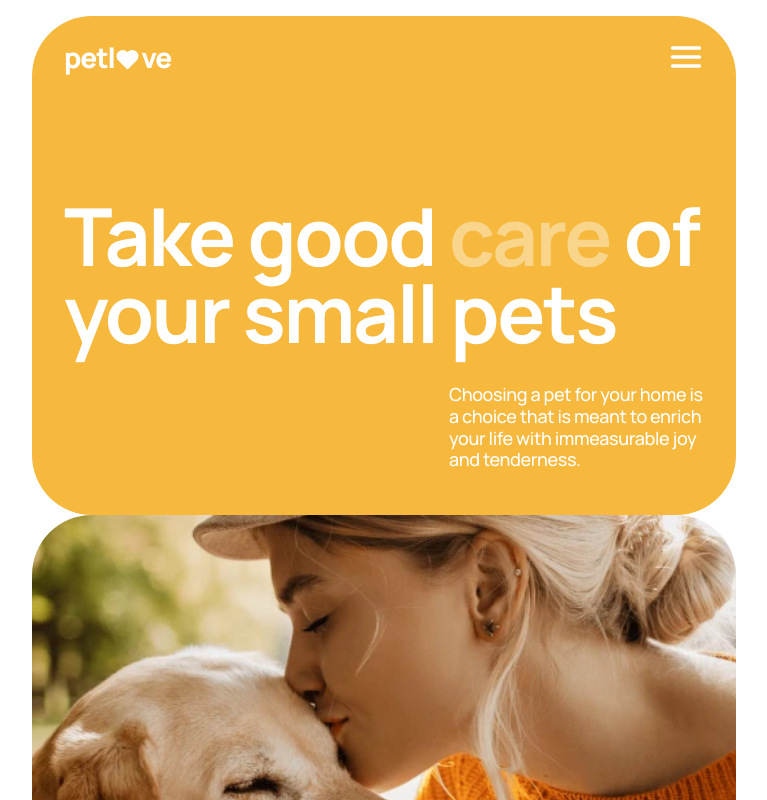
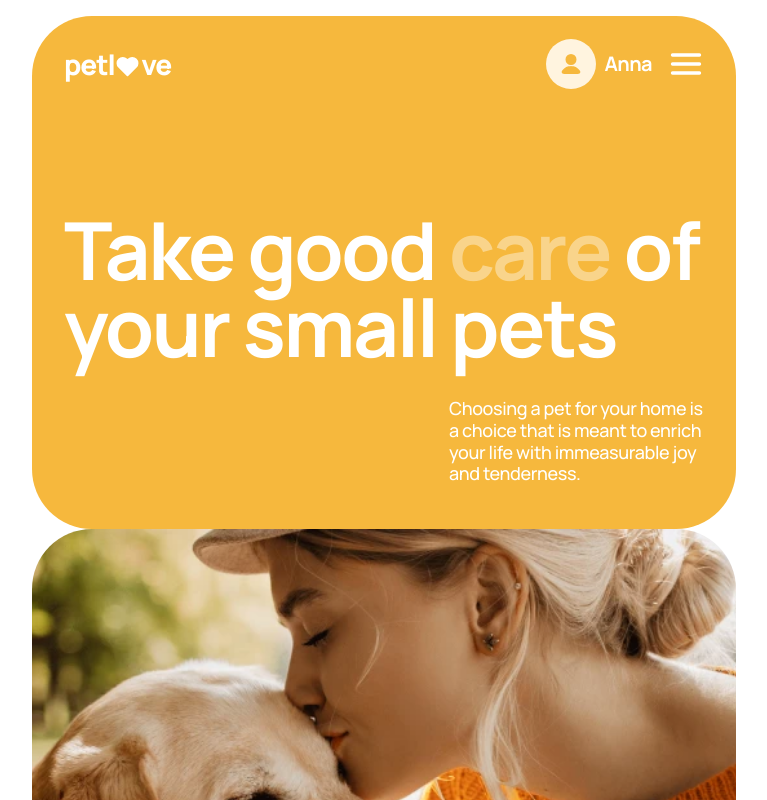
Before and after one commit to NiukaloTetiana/petLove, a React (Vite) app: page / in a window 1280 px wide. Shown: the top 800 px of the page, without its empty margins (256-1023 px from the left). Built offline with nearby package versions, Linux system fonts and the light colour scheme.

Commit message:
change name files and corrected styles

```diff
--- a/src/components/Header/BurgerMenu.tsx
+++ b/src/components/Header/BurgerMenu.tsx
@@ -19,7 +19,7 @@ export const BurgerMenu = ({
   isOpen,
 }: IBurgerMenuProps) => {
   const backdropRef = useRef(null);
-  const isLogin = false;
+  const isLogin = true;
   const location = useLocation();
   const isHomePage = location.pathname === "/";
 
@@ -53,7 +53,10 @@ export const BurgerMenu = ({
         />
 
         {isLogin ? (
-          <LogoutButton toggleMenu={toggleMenu} className="block lg:hidden" />
+          <LogoutButton
+            toggleMenu={toggleMenu}
+            className="inline-block w-full md:w-[155px] lg:hidden"
+          />
         ) : (
           <AuthButton
             toggleMenu={toggleMenu}
--- a/src/components/Header/Header.tsx
+++ b/src/components/Header/Header.tsx
@@ -11,7 +11,7 @@ import { useModal } from "../../hooks";
 
 export const Header = () => {
   const [isMenuOpen, toggleMenu] = useModal();
-  const isLogin = false;
+  const isLogin = true;
   const location = useLocation();
   const isHomePage = location.pathname === "/";
 
--- a/src/components/Header/LogoutButton.tsx
+++ b/src/components/Header/LogoutButton.tsx
@@ -21,7 +21,7 @@ export const LogoutButton = ({ toggleMenu, className }: ILogoutButtonProps) => {
           toggleModal();
         }}
         type="button"
-        className={`${className} link-reg lg::w-[136px] h-[42px] w-full rounded-[30px] bg-[#f6b83d] py-[12px] text-center text-[14px] font-bold uppercase leading-[1.29] tracking-[-0.03em] text-[#f6b83d] transition duration-300 md:h-[50px] md:w-[155px] md:py-[15px] md:text-[16px] md:leading-[1.4] lg:w-[136px] lg:text-white ${isHomePage ? "text-white lg:outline lg:outline-1 lg:outline-[#ffffff66]" : "bg-[#fff4df] lg:bg-[#f6b83d]"}`}
+        className={`${className} link-reg h-[42px] rounded-[30px] bg-[#f6b83d] py-[12px] text-center text-[14px] font-bold uppercase leading-[1.29] tracking-[-0.03em] text-[#f6b83d] transition duration-300 md:h-[50px] md:py-[15px] md:text-[16px] md:leading-[1.4] lg:w-[136px] lg:text-white ${isHomePage ? "text-white lg:outline lg:outline-1 lg:outline-[#ffffff66]" : "bg-[#fff4df] lg:bg-[#f6b83d]"}`}
       >
         Log out
       </button>
@@ -30,7 +30,7 @@ export const LogoutButton = ({ toggleMenu, className }: ILogoutButtonProps) => {
         <Modal
           isOpen={isOpenModal}
           toggleModal={toggleModal}
-          className="px-[28px] py-10 md:px-[80px] md:py-[80px]"
+          className="bg-[#fff4df] px-[28px] py-10 md:p-[80px]"
         >
           <LogOut toggleLogOutModal={toggleModal} />
         </Modal>
--- a/src/components/LogOut/LogOut.tsx
+++ b/src/components/ModalLogOut/ModalLogOut.tsx
@@ -15,14 +15,14 @@ export const LogOut = ({ toggleLogOutModal }: ILogOutProps) => {
   };
 
   return (
-    <div>
+    <>
       <div className="mx-auto mb-5 flex size-[80px] items-center justify-center rounded-[50%] bg-[#fff4df]">
         <img
           srcSet={`${modal_cat_1x} 1x, ${modal_cat_2x} 2x`}
           src={modal_cat_1x}
           alt="Cat"
           loading="lazy"
-          className="h-[44px] w-[44px]"
+          className="size-[44px]"
         />
       </div>
       <h3 className="mb-[28px] text-center text-[20px] font-bold leading-[1] tracking-[-0.03em] text-[#262626] md:text-[28px] md:leading-[1.17]">
@@ -44,6 +44,6 @@ export const LogOut = ({ toggleLogOutModal }: ILogOutProps) => {
           Cancel
         </button>
       </div>
-    </div>
+    </>
   );
 };
```
Also changed, not shown: src/assets/sprite.svg, src/components/TitleWrapper/TitleWrapper.tsx (renamed from src/components/Title/Title.tsx).
